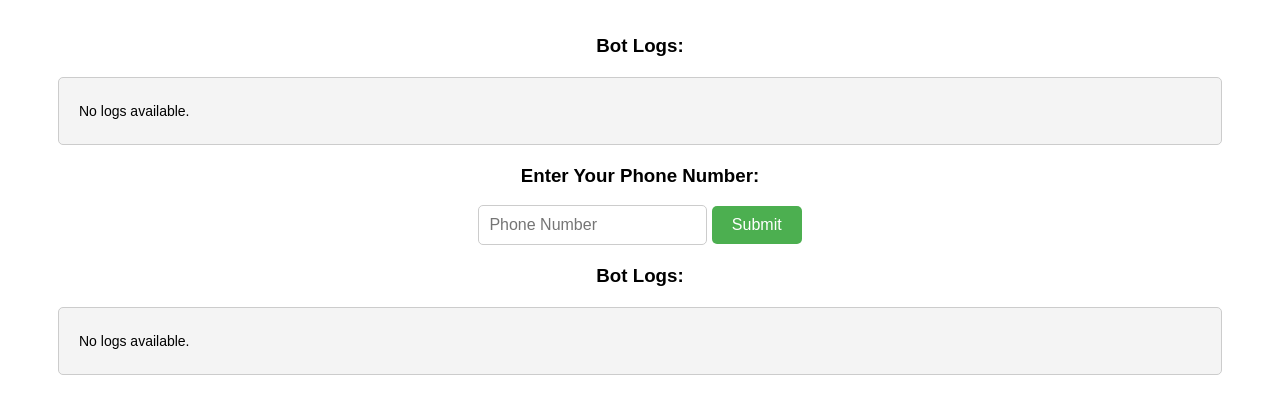
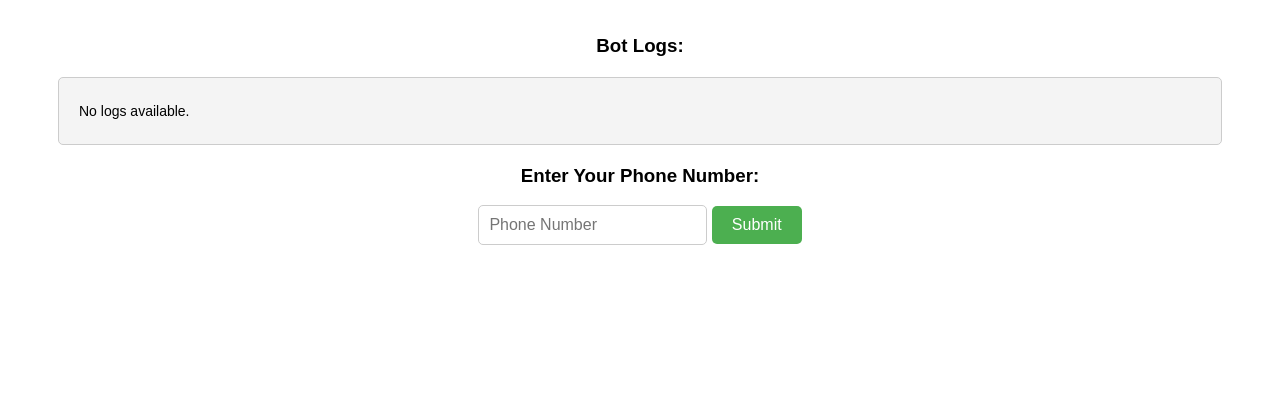
Before and after one commit to Crizen-opp/bot, a Flask app: page / in a window 1280 px wide. Shown: the part 241-655 px from the top of the page. Run offline with Flask 3, Linux system fonts and the light colour scheme.

Commit message:
Update index.html

```diff
--- a/templates/index.html
+++ b/templates/index.html
@@ -124,19 +124,6 @@
         </form>
     </div>
     {% endif %}
-    <div>
-    <h3>Bot Logs:</h3>
-    <div id="logs">
-        {% if bot_logs %}
-            {% for log in bot_logs %}
-                <p>{{ log }}</p>
-            {% endfor %}
-        {% else %}
-            <p>No logs available.</p>
-        {% endif %}
-    </div>
-</div>
-
 
 </body>
 </html>
```
